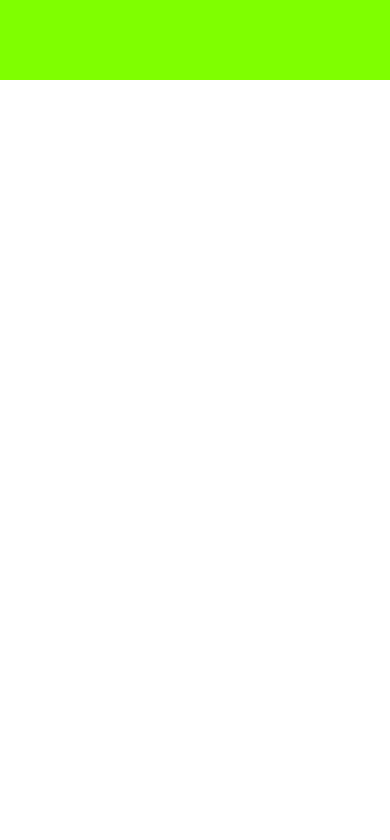
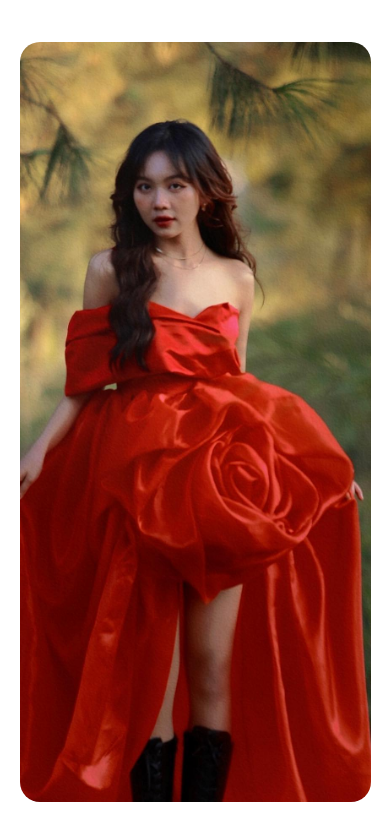
Before and after one commit to hungnguyen2809/rn-reanimated, a React Native app: screen / in a window 390 px wide. Shown: the top 840 px of the page. Built offline with nearby package versions, Linux system fonts and the light colour scheme.

Commit message:
PanResponder RN

```diff
--- a/App.tsx
+++ b/App.tsx
@@ -1,11 +1,12 @@
 import React from 'react';
 import {StyleSheet, View} from 'react-native';
-import AnimatedRNTutorial from './src/RNAnimated';
+import PanResponderRN from './src/RNPanResponder';
 
 function App() {
   return (
     <View style={styles.main}>
-      <AnimatedRNTutorial />
+      {/* <AnimatedRNTutorial /> */}
+      <PanResponderRN />
       {/* <Introduction /> */}
       {/* <PanGestureHandlerExam /> */}
       {/* <ScrollViewPage /> */}
--- /dev/null
+++ b/src/RNPanResponder/index.tsx
@@ -0,0 +1,134 @@
+import React, {useRef} from 'react';
+import {
+  Animated,
+  Dimensions,
+  PanResponder,
+  StyleSheet,
+  View,
+} from 'react-native';
+import {imgsInta} from '../utils';
+
+const {width: SCREEN_WIDTH, height: SCREEN_HEIGHT} = Dimensions.get('window');
+
+const PanResponderRN = () => {
+  const cardAminated = useRef(new Animated.ValueXY({x: 0, y: 0})).current;
+
+  const panResponder = useRef(
+    PanResponder.create({
+      onStartShouldSetPanResponder: () => {
+        //true là muốn bắt sự kiện vuốt, chạm tương tác của người dùng trên component, false bỏ qua
+        return true;
+      },
+      onPanResponderMove: (event, gesture) => {
+        // hàm này đc gọi khi mà người dùng di chuyển ngón tay trên màn hình => đc gọi rất nhiều lần
+        cardAminated.setValue({x: gesture.dx, y: gesture.dy});
+      },
+      onPanResponderRelease: (event, gesture) => {
+        //hàm này đc gọi khi người dùng nhấc ta ra khỏi màn hình hay là dừng tương tác
+        if (gesture.dx > SCREEN_WIDTH * 0.25) {
+          swipeRight();
+        } else if (gesture.dx < -SCREEN_WIDTH * 0.25) {
+          swipeLeft();
+        } else {
+          resetPotion();
+        }
+      },
+    }),
+  ).current;
+
+  const swipeRight = () => {
+    Animated.spring(cardAminated, {
+      toValue: {
+        x: SCREEN_WIDTH * 2,
+        y: 0,
+      },
+      useNativeDriver: false,
+    }).start(({finished}) => {
+      finished &&
+        Animated.timing(cardAminated, {
+          toValue: {x: 0, y: 0},
+          duration: 500,
+          useNativeDriver: false,
+        }).start();
+    });
+  };
+
+  const swipeLeft = () => {
+    Animated.spring(cardAminated, {
+      toValue: {
+        x: -SCREEN_WIDTH * 2,
+        y: 0,
+      },
+      useNativeDriver: false,
+    }).start(({finished}) => {
+      finished &&
+        Animated.timing(cardAminated, {
+          toValue: {x: 0, y: 0},
+          duration: 500,
+          useNativeDriver: false,
+        }).start();
+    });
+  };
+
+  const resetPotion = () => {
+    Animated.timing(cardAminated, {
+      toValue: {x: 0, y: 0},
+      useNativeDriver: false,
+    }).start();
+  };
+
+  const renderCard = () => {
+    const cardStyles = {
+      transform: [
+        {
+          translateX: cardAminated.x,
+        },
+        {
+          translateY: cardAminated.y.interpolate({
+            inputRange: [-SCREEN_HEIGHT * 0.035, SCREEN_HEIGHT * 0.035],
+            outputRange: [-SCREEN_HEIGHT * 0.035, SCREEN_HEIGHT * 0.035],
+            extrapolate: 'clamp',
+          }),
+        },
+        {
+          rotate: cardAminated.x.interpolate({
+            inputRange: [-SCREEN_WIDTH * 1.5, SCREEN_WIDTH * 1.5],
+            outputRange: ['-120deg', '120deg'],
+          }),
+        },
+      ],
+    };
+
+    return (
+      <Animated.View style={[styles.card, cardStyles]}>
+        <Animated.Image source={imgsInta[4].img} style={styles.image} />
+      </Animated.View>
+    );
+  };
+
+  return (
+    <View {...panResponder.panHandlers} style={styles.container}>
+      {renderCard()}
+    </View>
+  );
+};
+
+export default PanResponderRN;
+
+const styles = StyleSheet.create({
+  container: {
+    flex: 1,
+    justifyContent: 'center',
+    alignItems: 'center',
+  },
+  card: {
+    position: 'absolute',
+    width: '90%',
+    height: '90%',
+  },
+  image: {
+    width: '100%',
+    height: '100%',
+    borderRadius: 20,
+  },
+});
```
